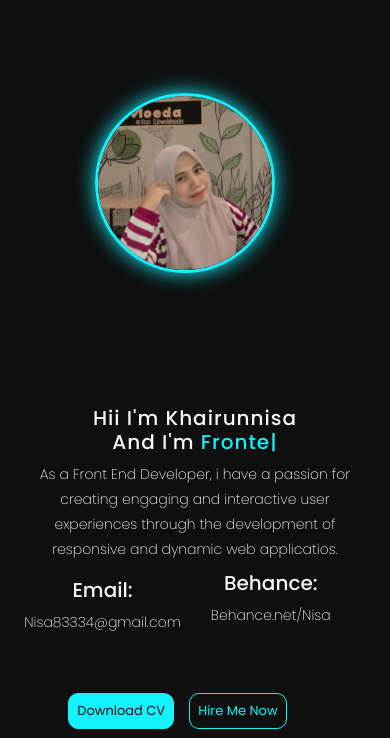
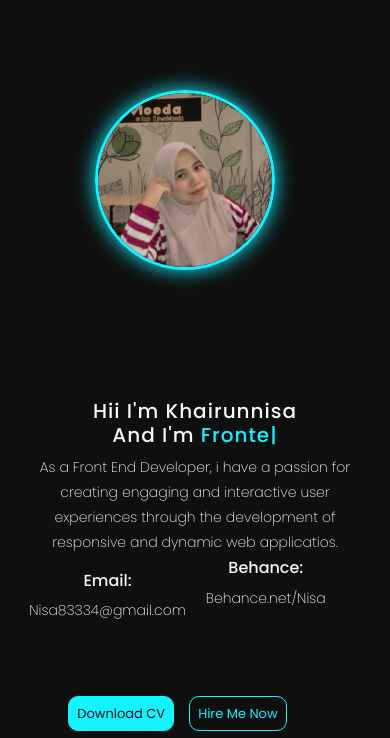
Before and after one commit to khairunnisa833/fortofolio, a plain HTML site: page index.html in a window 390 px wide. Shown: the part 55-793 px from the top of the page. Drawn offline with nearby package versions, Linux system fonts and the light colour scheme.

Commit message:
initial comit

```diff
--- a/style.css
+++ b/style.css
@@ -101,13 +101,16 @@ section.about {
 .info-box {
   display: flex;
   width: 300px;
-  height: 50px;
+  height: 40px;
   align-items: center;
   justify-content: space-between;
   margin-top: 20px;
 }
 .info-box p {
   font-size: 13px;
+}
+.info-box h5 {
+  font-size: 16px;
 }
 
 .box-btn {
@@ -334,6 +337,7 @@ section.about .about-kotak .about-dua p {
 }
 .services-kotak .item-services .abtn {
   margin-top: 20px;
+  text-decoration: none;
 }
 /* frtofolio */
 .fortofolio {
@@ -574,6 +578,8 @@ textarea {
     display: flex;
     flex-direction: column;
     padding-top: 10px;
+    text-align: left;
+    align-items: flex-start;
   }
   .navlist .xx {
     display: block;
@@ -588,6 +594,7 @@ textarea {
     justify-content: center;
     padding: 7px 0;
   }
+
   .home-kotak {
     display: flex;
     flex-wrap: wrap;
@@ -611,8 +618,9 @@ textarea {
     width: 90%;
     display: flex;
     justify-content: center;
-    gap: 30px;
+    gap: 20px;
   }
+
   .home-icon,
   .box-btn {
     width: 90%;
@@ -620,6 +628,7 @@ textarea {
     justify-content: center;
     gap: 30px;
     align-items: center;
+    /* margin-top: 50px; */
   }
   .about-satu .gambar {
     width: 90%;
@@ -736,14 +745,15 @@ textarea {
     flex-wrap: wrap;
     margin: 10px 0;
     justify-content: center;
+    align-items: center;
   }
   .info-box .lom-info {
-    margin-top: -15px;
+    margin-top: -25px;
   }
 
   .box-btn {
     max-width: 100%;
-    margin-top: 65px;
+    margin-top: 75px;
     display: flex;
     flex-wrap: wrap;
   }
```
